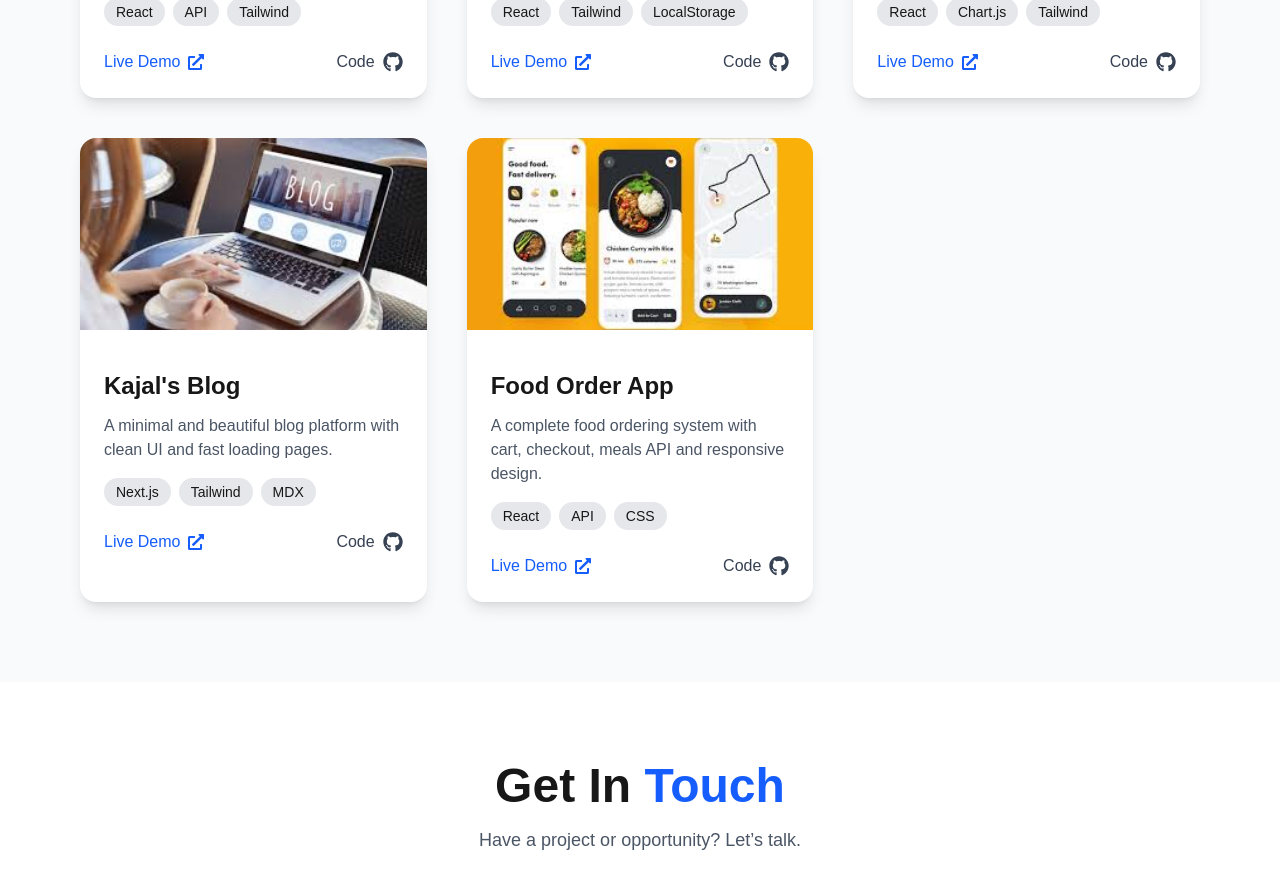
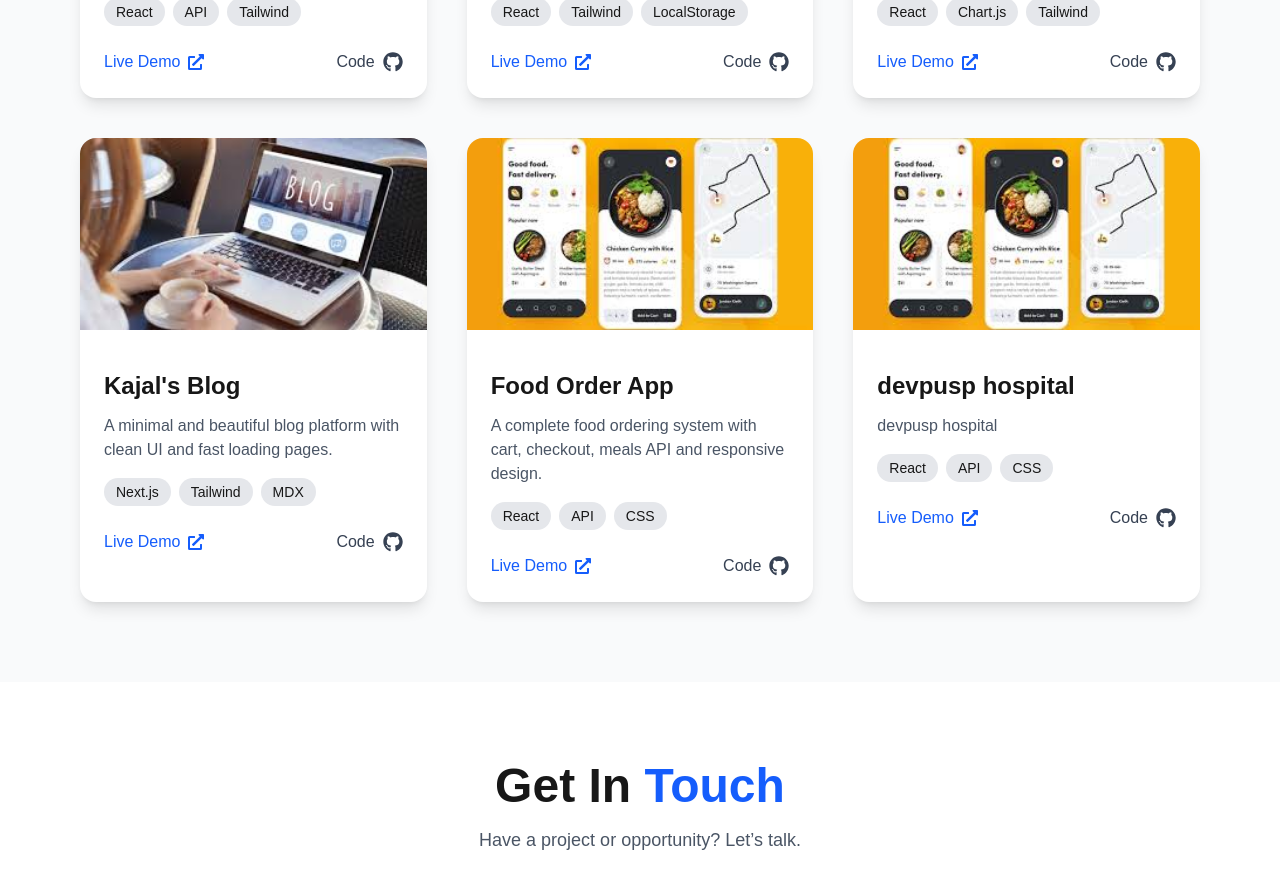
Before and after one commit to kajalkotak/kajal-Latest-portfolio-2025, a Next.js app: page / in a window 1280 px wide. Shown: the part 2860-3748 px from the top of the page. Built offline with nearby package versions, Linux system fonts and the light colour scheme.

Commit message:
Add new project 'devpusp hospital' to Projects.jsx

```diff
--- a/app/components/Projects.jsx
+++ b/app/components/Projects.jsx
@@ -55,6 +55,15 @@ export default function Projects() {
       tech: ["React", "API", "CSS"],
       demo: "https://food-order-app-theta-five.vercel.app/",
       github: "https://github.com/kajalkotak/Food-Order-App",
+    },
+    {
+      title: "devpusp hospital",
+      description:
+        "devpusp hospital",
+      image: "/images/projects/FoodOrderApp.jpeg",
+      tech: ["React", "API", "CSS"],
+      demo: "https://devpushp-hospital.vercel.app/",
+      github: "https://github.com/kajalkotak/devpushp-hospital",
     },
   ];
 
```
